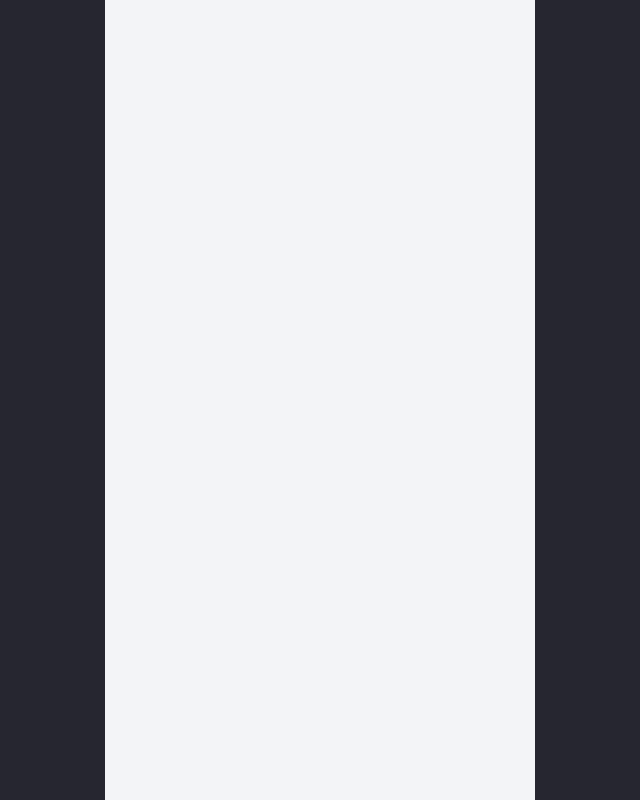
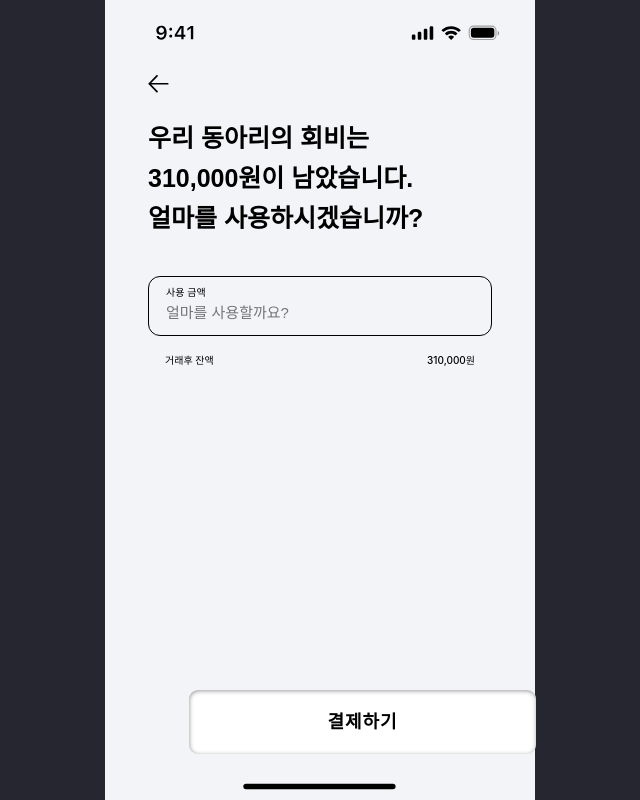
Before and after one commit to quant-prototype/quant_prototype, a React (Create React App) app: page /useGroupMoney in a window 1280 px wide. Before the commit this address had no page. Shown: the whole page, without its empty margins (320-960 px from the left). Built offline with nearby package versions, Linux system fonts and the light colour scheme; the HTML template or start-up script is replaced by a standard one.

Commit message:
feat: UseGroupMoney page init

```diff
--- a/src/App.js
+++ b/src/App.js
@@ -6,11 +6,12 @@ import ConfirmMember from "./pages/PayConfirmProcedure/ConfirmMember/ConfirmMemb
 import QRPay from "./pages/QRpay/QRPay";
 import PayComplete from "./pages/PayComplete/PayComplete";
 import AddWithRadar from "./pages/SinglePay/AddWithRadar/AddWithRadar";
-import GroupPay from "./pages/MultiplePay/GroupMoney/AskGroupMoney";
+import AskGroupPay from "./pages/MultiplePay/GroupMoney/AskGroupMoney"
 import AddMemberByPhoneNumber from "./pages/AddMemberByPhoneNumber/AddMemberByPhoneNumber";
 import GroupQRPay from "./pages/MultiplePay/GroupQRpay/GroupQRPay";
 import SelectGroupMember from "./pages/SelectGroupMember/SelectGroupMember";
 import GroupPayComplete from "./pages/MultiplePay/GroupMoney/GroupComplete/PayComplete";
+import UseGroupMoney from "./pages/MultiplePay/UseGroupMoney/UseGroupMoney";
 
 
 const Wrapper = styled.div`
@@ -35,9 +36,9 @@ function App() {
           <Route path="/pay" element={<QRPay />} />
           <Route path="/payComplete" element={<PayComplete />} />
           <Route path="/radar" element={<AddWithRadar/>}/>
-          <Route path="/askGroupPay" element={<GroupPay/>}/>
+          <Route path="/useGroupMoney" element={<UseGroupMoney/>}/>
           <Route path="/selectGroupMember" element={<SelectGroupMember />} />
-          <Route path="/askGroupPay" element={<GroupPay/>}/>
+          <Route path="/askGroupPay" element={<AskGroupPay/>}/>
           <Route path="/groupQr" element={<GroupQRPay/>}/>
           <Route path="groupPayComplete" element={<GroupPayComplete/>}/>
         </Routes>
--- a/src/pages/MultiplePay/GroupMoney/GroupComplete/PayAmountComponent.jsx
+++ b/src/pages/MultiplePay/GroupMoney/GroupComplete/PayAmountComponent.jsx
@@ -3,7 +3,7 @@ import styled from "styled-components"
 
 const PayCompleteText = styled.p`
   font-size: 25px;
-  font-weight: Bold;
+  font-weight: 500;
   font-family: "Pretendard", sans-serif;
   color: black;
   line-height: 1.4;
--- a/src/pages/MultiplePay/GroupMoney/GroupMoneyComponent.jsx
+++ b/src/pages/MultiplePay/GroupMoney/GroupMoneyComponent.jsx
@@ -33,8 +33,8 @@ function GroupPayComponent(){
 
     const navigate = useNavigate();
     const handleFalseButtonClick = () => {navigate('/groupQr')}
-    const handleTrueButtonClick=()=>{navigate('/')}
-    const handleBackButtonClick=()=>(navigate('/'))
+    const handleTrueButtonClick=()=>{navigate('/useGroupMoney')}
+    const handleBackButtonClick=()=>(navigate('/selectGroupMember'))
 
   return(
     <>
--- /dev/null
+++ b/src/pages/MultiplePay/UseGroupMoney/Main.jsx
@@ -0,0 +1,122 @@
+import { useNavigate } from "react-router-dom";
+import HeaderComponent from "../../PayConfirmProcedure/PayConfirmComponent/HeaderComponent";
+import StandardButton from "../../../shared/StandardButton";
+import { styled } from 'styled-components'
+import backImg from "../../../assets/backImg.svg";
+import { useEffect, useState } from "react";
+
+const BackButton = styled.img`
+  margin-top: 11.82px;
+  margin-left: 43px;
+  width: 21px;
+  height: 18.38px;
+  cursor: pointer;
+`;
+
+const Center = styled.div`
+margin-top: 38px;
+display: flex;
+// flex-direction: column;
+justify-content: center;
+align-items: center
+`
+
+const InputContainer = styled.div`
+width: 344px;
+height: 60px;
+border-radius: 12px;
+border: 1.5px solid black;
+padding: 10px 0px 7px 17px
+`
+const TitleText = styled.p`
+  color: black;
+  font-size: 25px;
+  margin-left: 43px;
+  margin-top: 24.63px;
+  font-weight: 600;
+  font-family: "Pretendard", sans-serif;
+  // white-space: pre-wrap;
+  width: 280px;
+  line-height: 40px;
+`;
+
+const InputTitle = styled.div`
+font-weight: SemiBold;
+font-size: 10px;
+
+`
+
+const Input = styled.input`
+border: none;
+background-color: transparent;
+margin-top: 7px;
+font-size: 15px;
+padding: 0
+`
+
+const SubText = styled.div`
+display: flex;
+justify-content: space-between;
+margin-top: -28px;
+font-size: 10px;
+font-weight: 500;
+width: 344px;
+padding: 0 17px 0 17px;
+`
+
+
+function Main (){
+
+    const navigate = useNavigate()
+
+    const [targetText, setTargetText] = useState('')
+    const [isTextCorrect, setIsTextCorrect] = useState(false)
+
+    function handleIsTextCorrect(){
+      if(targetText === '25000'){
+        setIsTextCorrect(true)
+      }
+    }
+
+    function handleButtonClick(){
+      navigate('/groupQr')
+    }
+
+    useEffect(()=>{
+      handleIsTextCorrect()
+    },[targetText])
+
+    return(
+        <>
+        <BackButton src={backImg} alt="backImg" onClick={()=>navigate(-1)} />
+        <TitleText>우리 동아리의 회비는 310,000원이 남았습니다. 얼마를 사용하시겠습니까?</TitleText>
+
+        <Center>
+        <InputContainer>
+        <InputTitle>사용 금액</InputTitle>
+        <Input placeholder="얼마를 사용할까요?" onChange={(e)=>{
+            setTargetText(e.target.value)
+        }} />
+        </InputContainer>
+        </Center>
+
+        <Center>
+          <SubText>
+            <div>거래후 잔액</div>
+            {isTextCorrect ? (
+              <div>285,000원</div>
+            ): <div>310,000원</div>}
+          </SubText>
+        </Center>
+
+        <div style={{
+          position: 'fixed',
+          bottom: '46px',
+          left: '509px'
+        }}>
+        <StandardButton title='결제하기' height='64px' width='347px' backgroundColor = {targetText !== '' ? '#191970': 'white'} color = {targetText !== '' ? 'white': 'black'} onClick={handleButtonClick} />
+        </div>
+        </>
+    )
+}
+export default Main;
--- /dev/null
+++ b/src/pages/MultiplePay/UseGroupMoney/UseGroupMoney.jsx
@@ -0,0 +1,9 @@
+import Layout from "../../../shared/Layout";
+import Main from './Main'
+function UseGroupMoney (){
+    return (
+        <Layout content={(<Main />)} />
+    )
+}
+
+export default UseGroupMoney;
--- a/src/pages/PayComplete/PayAmountComponent.jsx
+++ b/src/pages/PayComplete/PayAmountComponent.jsx
@@ -3,7 +3,7 @@ import styled from "styled-components"
 
 const PayCompleteText = styled.p`
   font-size: 25px;
-  font-weight: Bold;
+  font-weight: 500;
   font-family: "Pretendard", sans-serif;
   color: black;
   line-height: 1.4;
```
